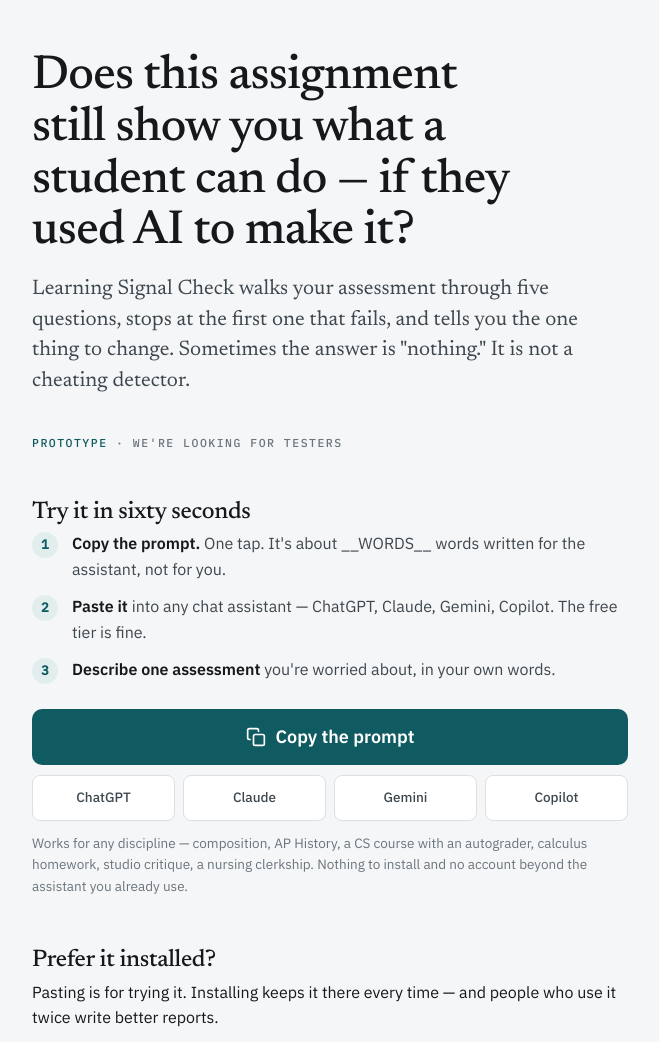
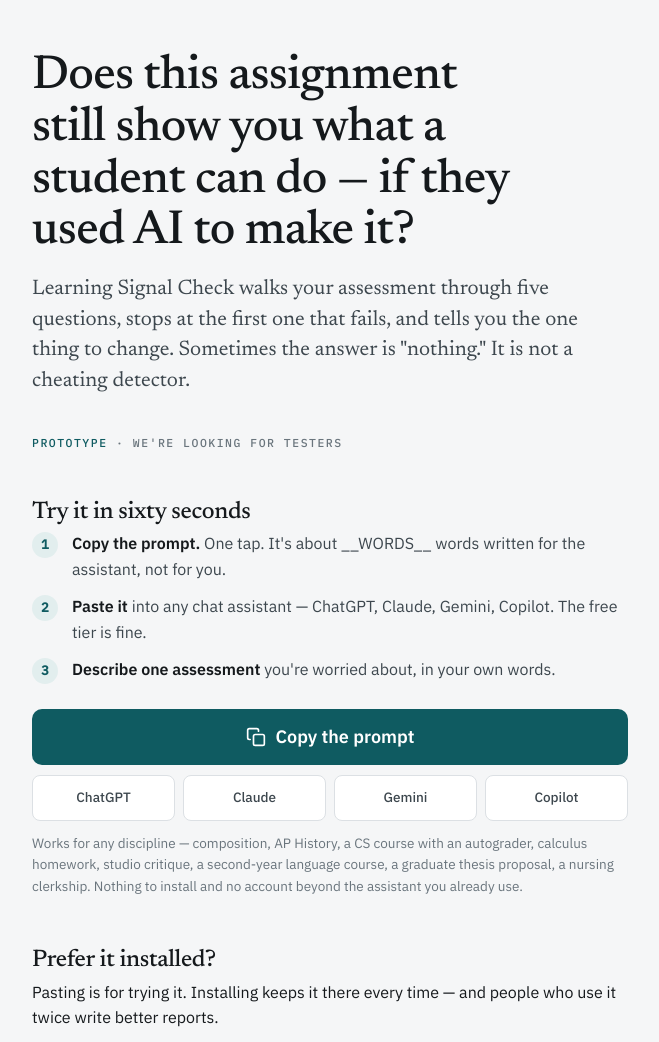
Before and after one commit to WilliamBottini-svg/learning-signal, a plain HTML site: page docs/_template.html in a window 1280 px wide. Shown: the top 1042 px of the page, without its empty margins (310-969 px from the left). Drawn offline with Linux system fonts and the light colour scheme.

Commit message:
site: discipline sentence matches the paste block
Adds the graduate thesis proposal and the second-year language course,
both tested in wave 3 and named in the block's own sentence.

Co-Authored-By: Claude Fable 5.1 <noreply@anthropic.com>
Claude-Session: https://claude.ai/code/session_01BdJCgeNExqrqy1q3HcJN1c

```diff
--- a/docs/_template.html
+++ b/docs/_template.html
@@ -101,7 +101,7 @@ footer p{margin-bottom:8px}
     <a href="https://copilot.microsoft.com/" target="_blank" rel="noopener">Copilot</a>
   </div>
 </div>
-<p class="note">Works for any discipline — composition, AP History, a CS course with an autograder, calculus homework, studio critique, a nursing clerkship. Nothing to install and no account beyond the assistant you already use.</p>
+<p class="note">Works for any discipline — composition, AP History, a CS course with an autograder, calculus homework, studio critique, a second-year language course, a graduate thesis proposal, a nursing clerkship. Nothing to install and no account beyond the assistant you already use.</p>
 
 <h2>Prefer it installed?</h2>
 <p>Pasting is for trying it. Installing keeps it there every time — and people who use it twice write better reports.</p>
```
Also changed, not shown: docs/index.html (+1 -1 lines).
